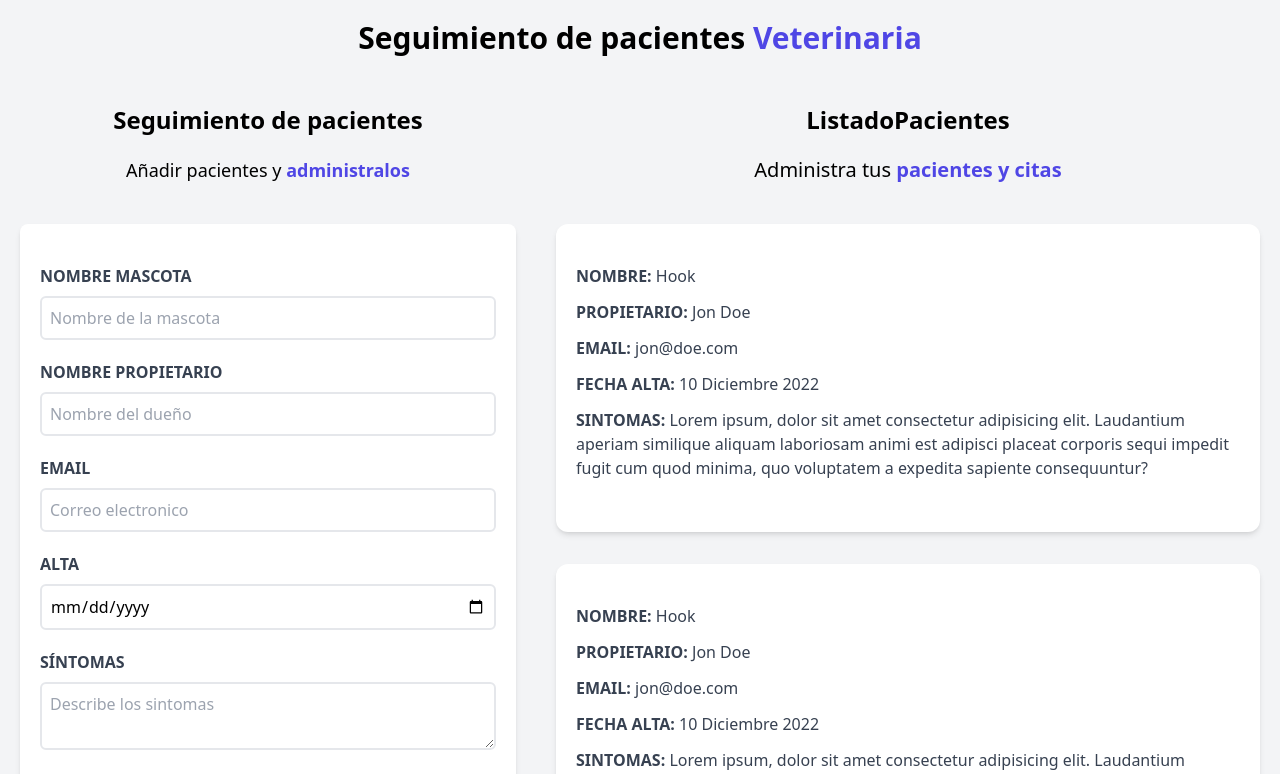
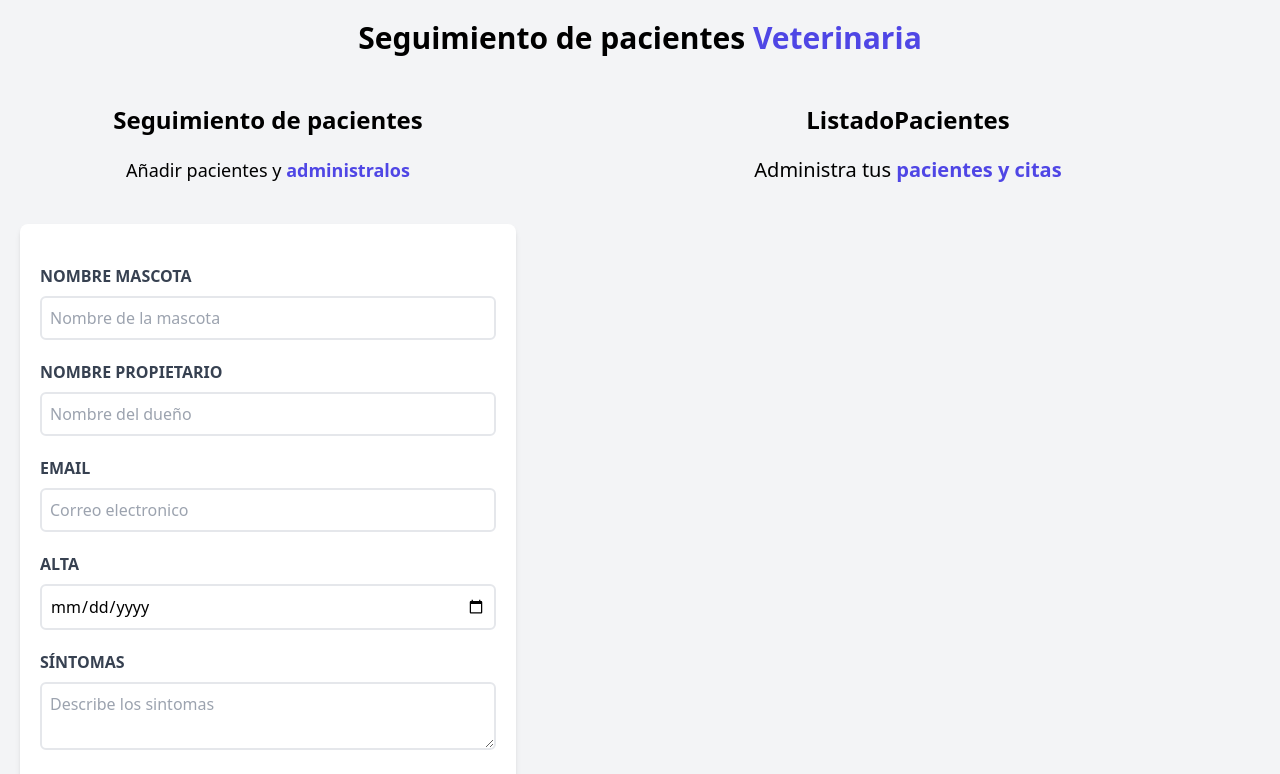
Before and after one commit to OscarAguilarL/citas-react, a React (Vite) app: page / in a window 1280 px wide. Shown: the top 774 px of the page. Built offline with nearby package versions, Linux system fonts and the light colour scheme.

Commit message:
Iterando pacientes

```diff
--- a/src/App.jsx
+++ b/src/App.jsx
@@ -9,7 +9,7 @@ function App() {
       <Header />
       <div className="mt-12 md:flex">
         <Formulario  setPacientes={setPacientes} />
-        <ListadoPacientes />
+        <ListadoPacientes pacientes={pacientes} />
       </div>
     </div>
   )
--- a/src/components/ListadoPacientes.jsx
+++ b/src/components/ListadoPacientes.jsx
@@ -1,6 +1,6 @@
 import { Paciente } from './Paciente'
 
-export const ListadoPacientes = () => {
+export const ListadoPacientes = ({ pacientes = [] }) => {
   return (
     <div className="md:w-1/2 lg:w-3/5 md:h-screen">
       <h2 className="font-black text-2xl text-center">ListadoPacientes</h2>
@@ -9,10 +9,9 @@ export const ListadoPacientes = () => {
         <span className="text-indigo-600 font-bold">pacientes y citas</span>
       </p>
 
-      <Paciente />
-      <Paciente />
-      <Paciente />
-      <Paciente />
+      {pacientes.map((el) => (
+        <Paciente paciente={el} key={el.nombre} />
+      ))}
     </div>
   )
 }
--- a/src/components/Paciente.jsx
+++ b/src/components/Paciente.jsx
@@ -1,29 +1,25 @@
 import React from 'react'
 
-export const Paciente = () => {
+export const Paciente = ({ paciente }) => {
+  const { nombre, propietario, email, fecha, sintomas } = paciente
+
   return (
     <div className="mx-5 mb-8 bg-white shadow-md px-5 py-10 rounded-xl">
       <p className="font-bold mb-3 text-gray-700 uppercase">
-        Nombre: <span className="font-normal normal-case">Hook</span>
+        Nombre: <span className="font-normal normal-case">{nombre}</span>
       </p>
       <p className="font-bold mb-3 text-gray-700 uppercase">
-        Propietario: <span className="font-normal normal-case">Jon Doe</span>
+        Propietario:{' '}
+        <span className="font-normal normal-case">{propietario}</span>
       </p>
       <p className="font-bold mb-3 text-gray-700 uppercase">
-        Email: <span className="font-normal normal-case">jon@doe.com</span>
+        Email: <span className="font-normal normal-case">{email}</span>
       </p>
       <p className="font-bold mb-3 text-gray-700 uppercase">
-        Fecha Alta:{' '}
-        <span className="font-normal normal-case">10 Diciembre 2022</span>
+        Fecha Alta: <span className="font-normal normal-case">{fecha}</span>
       </p>
       <p className="font-bold mb-3 text-gray-700 uppercase">
-        Sintomas:{' '}
-        <span className="font-normal normal-case">
-          Lorem ipsum, dolor sit amet consectetur adipisicing elit. Laudantium
-          aperiam similique aliquam laboriosam animi est adipisci placeat
-          corporis sequi impedit fugit cum quod minima, quo voluptatem a
-          expedita sapiente consequuntur?
-        </span>
+        Sintomas: <span className="font-normal normal-case">{sintomas}</span>
       </p>
     </div>
   )
```
